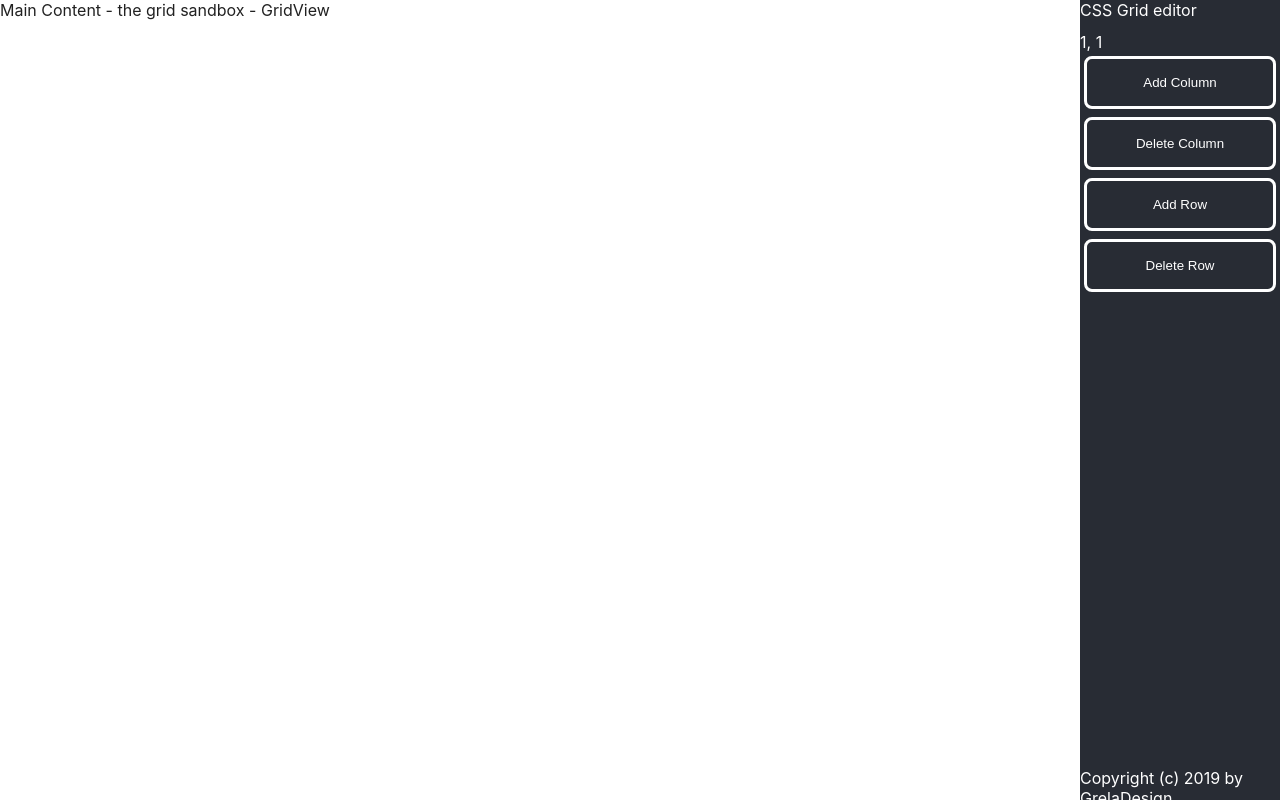
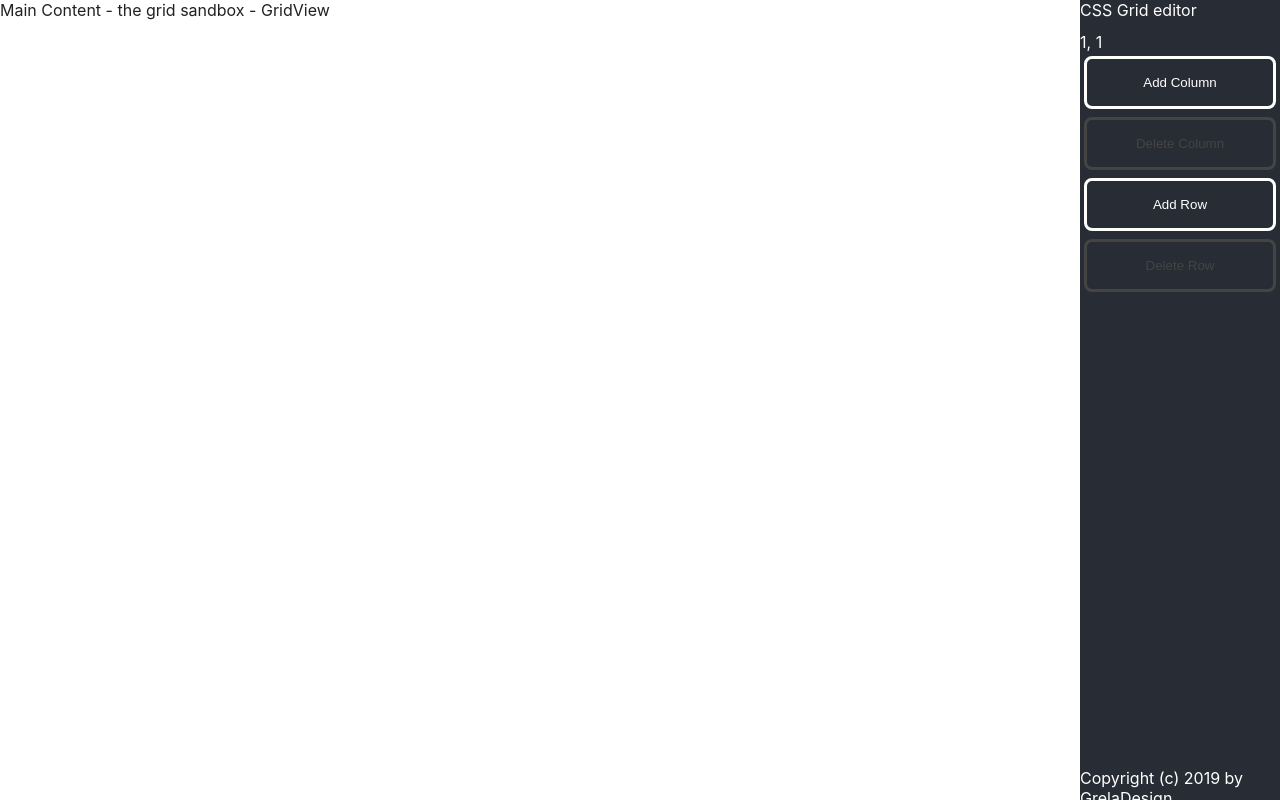
Before and after one commit to LukaszGrela/ts-react-css-grid, a React (Create React App) app: page / in a window 1280 px wide. Built offline with nearby package versions, Linux system fonts and the light colour scheme.

Commit message:
Add disabled state to the button

```diff
--- a/src/components/Toolbox/styles/_Toolbox.scss
+++ b/src/components/Toolbox/styles/_Toolbox.scss
@@ -8,5 +8,11 @@
     margin: 0.25rem;
     border-radius: 0.5rem;
     border: white solid 0.2rem;
+
+    &:disabled {
+      pointer-events: none;
+      border-color: #444;
+      color: #444;
+    }
   }
 }
```
